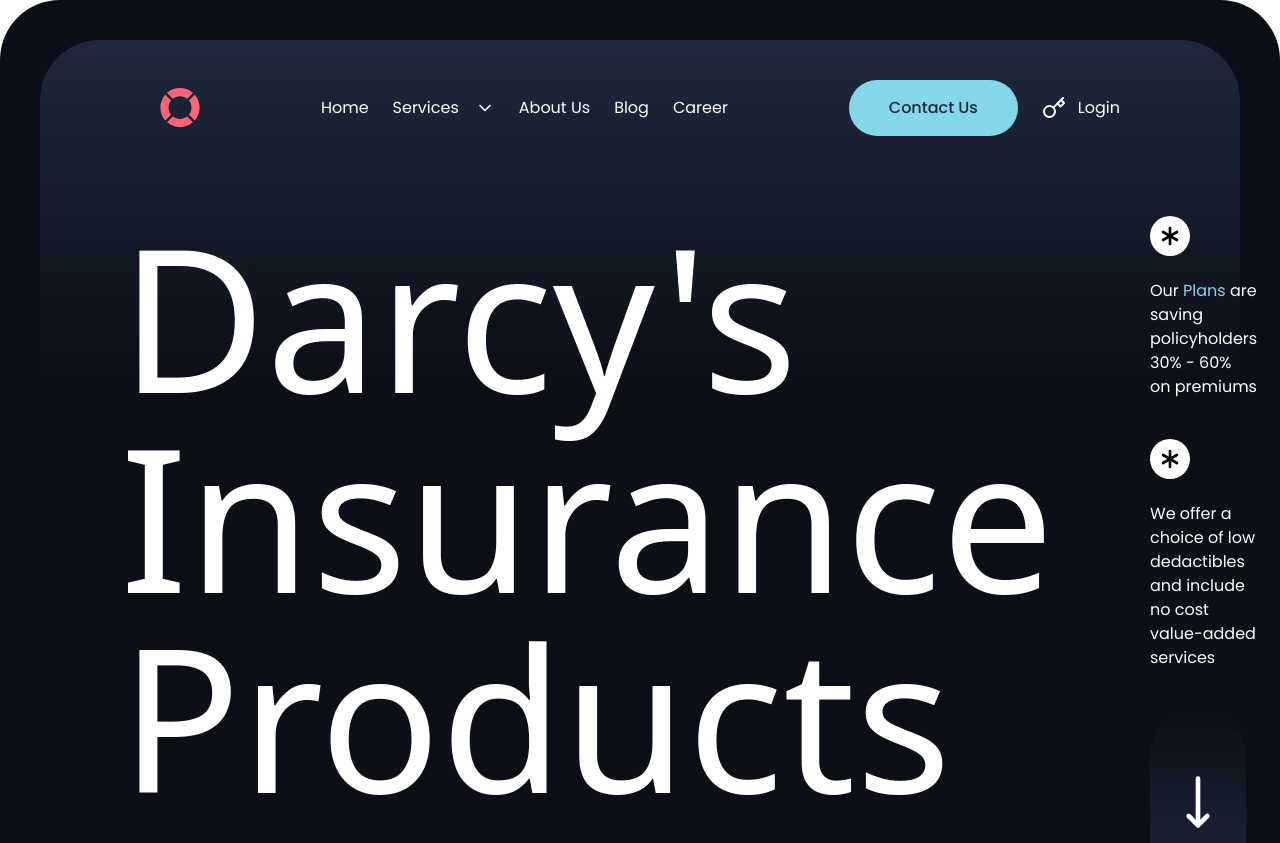
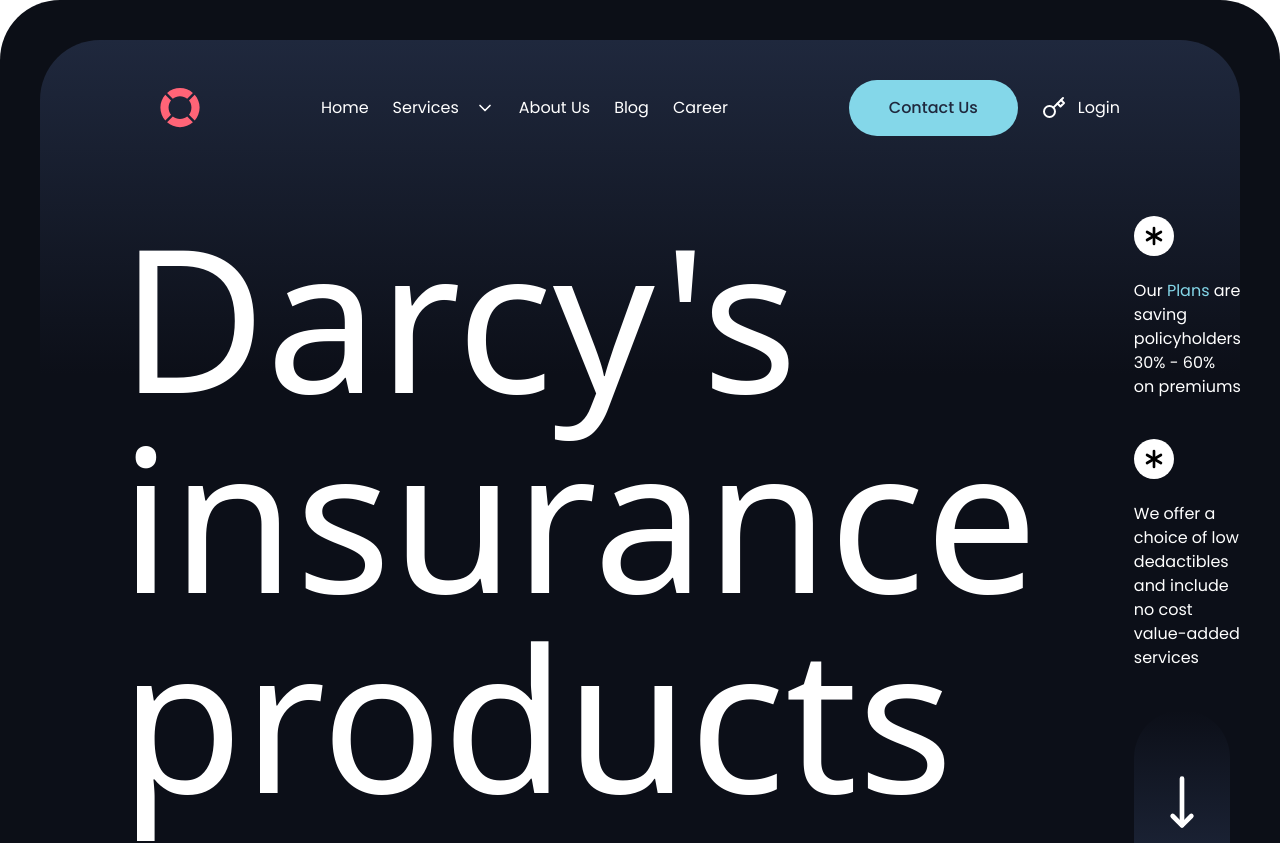
Before and after one commit to ibengeu/teamapt-interview, a React (Vite) app: page / in a window 1280 px wide. Shown: the top 843 px of the page. Built offline with nearby package versions, Linux system fonts and the light colour scheme.

Commit message:
chore: update hero text

```diff
--- a/src/sections/Hero.tsx
+++ b/src/sections/Hero.tsx
@@ -9,7 +9,7 @@ export function Hero() {
   return (
     <div className="text-white flex gap-24 mb-40 justify-between">
       <h1 className="text-[200px] leading-[100%] font-heading  mb-10">
-        <span>Darcy's</span> <span>Insurance</span> <span>Products</span>
+        <span>Darcy's</span> <span>insurance</span> <span>products</span>
       </h1>
       <div className="flex gap-y-28 w-2/3  ">
         <div className="flex flex-col gap-10 ">
```
